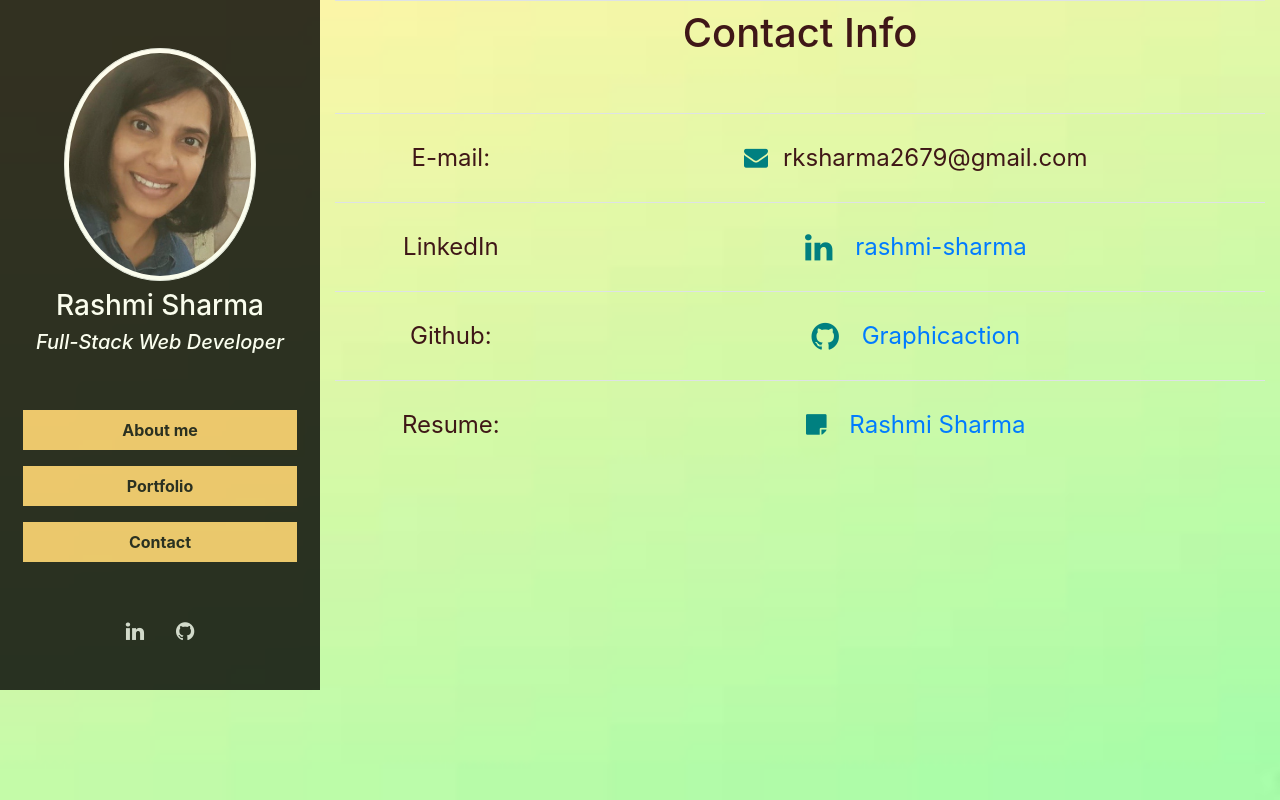
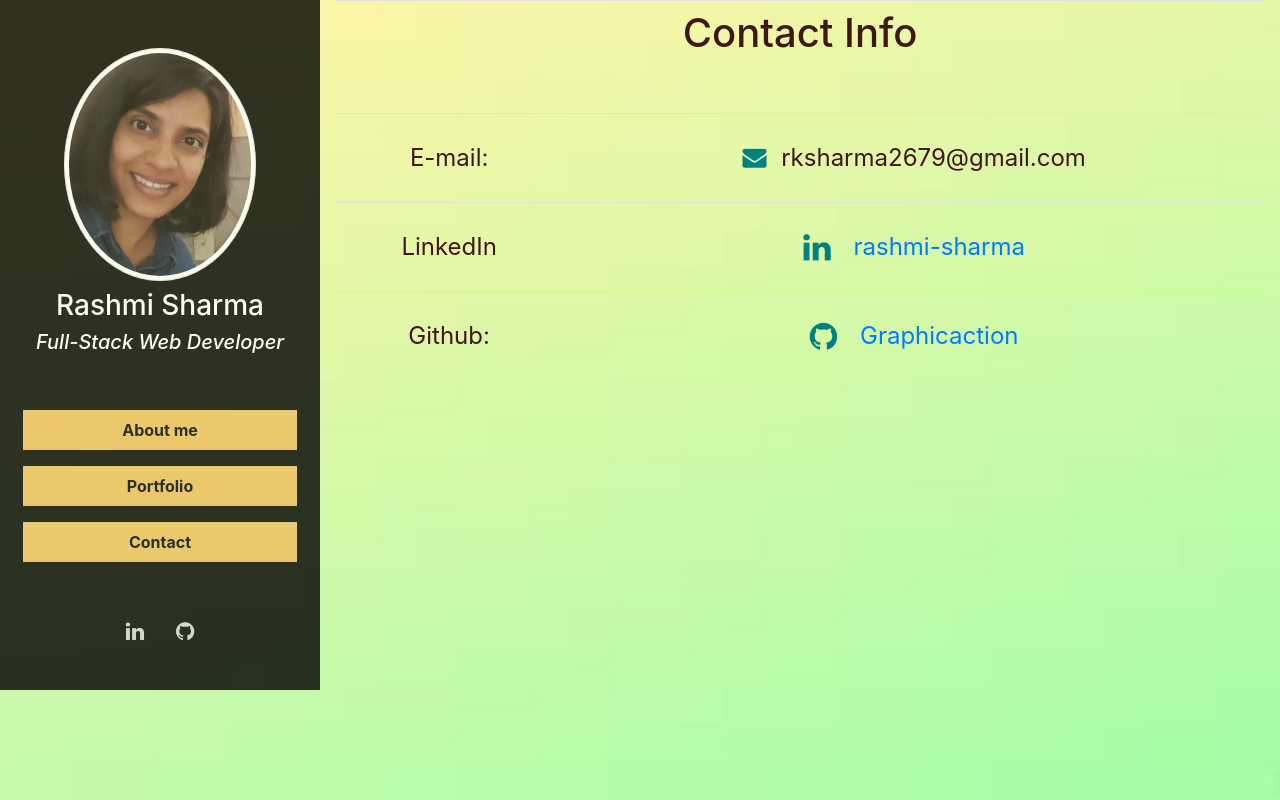
Before and after one commit to Graphicaction/rsharma_react, a React (Create React App) app: page /#/contact in a window 1280 px wide. Built offline with nearby package versions, Linux system fonts and the light colour scheme.

Commit message:
Removing resume link

```diff
--- a/src/pages/Contact.js
+++ b/src/pages/Contact.js
@@ -22,10 +22,6 @@ const Contact = () => (
                 <td>Github:</td>
                 <td className="contact-info-text"><a rel="noopener noreferrer" href="https://github.com/graphicaction" target="_blank"><i className="fa fa-github fa-lg mr-3"></i> Graphicaction</a></td>
             </tr>
-            <tr className="mb-1">
-              <td>Resume:</td>
-              <td className="contact-info-text"><a rel="noopener noreferrer" href="https://drive.google.com/file/d/1yu63o2YpDjTxKN1KihmP4QvXTxCt8evU/view?usp=sharing" target="_blank"><i className="fa fa-sticky-note mr-3"></i> Rashmi Sharma</a></td>
-          </tr>
         </tbody>
 
       </table>
```
